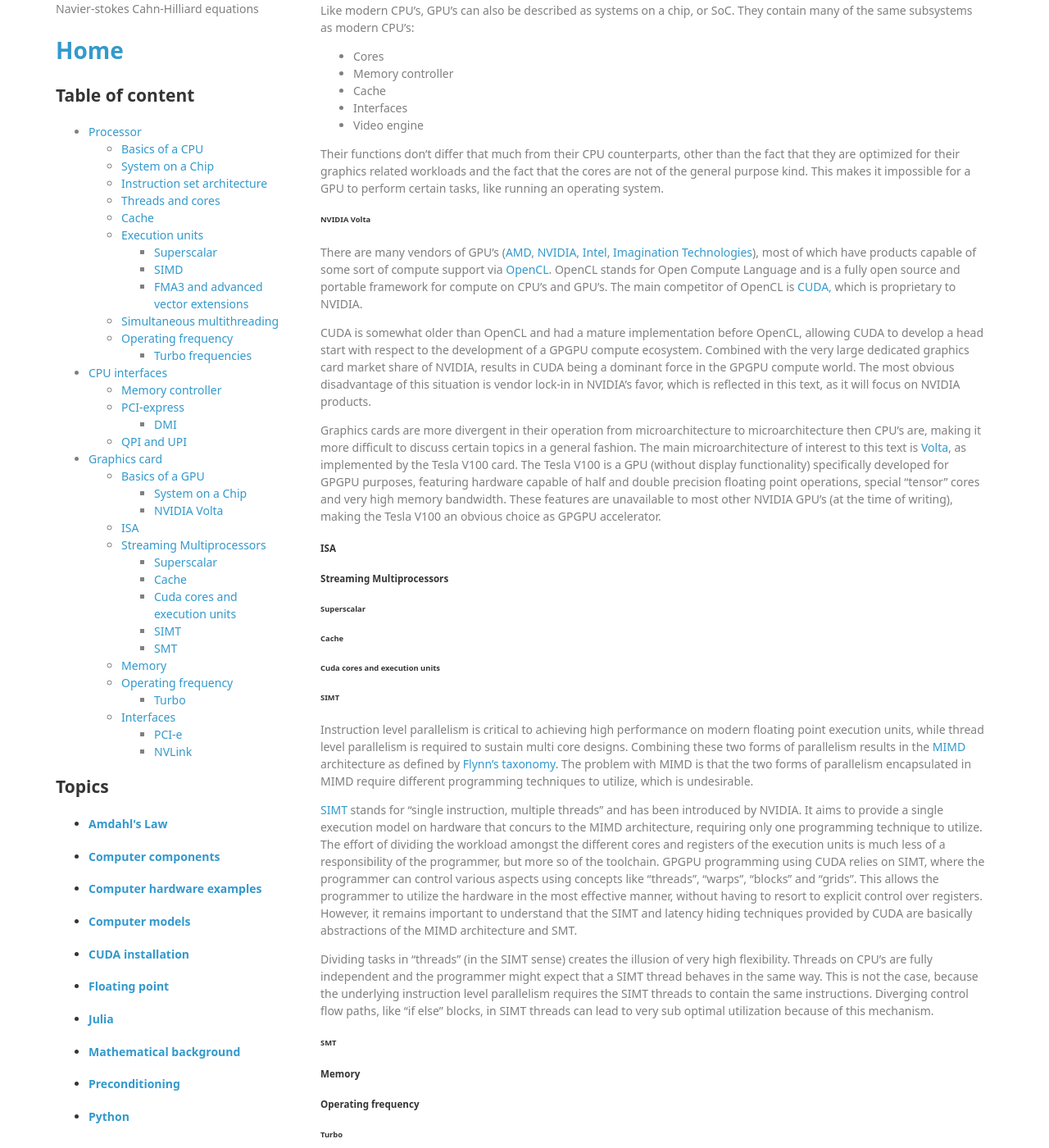
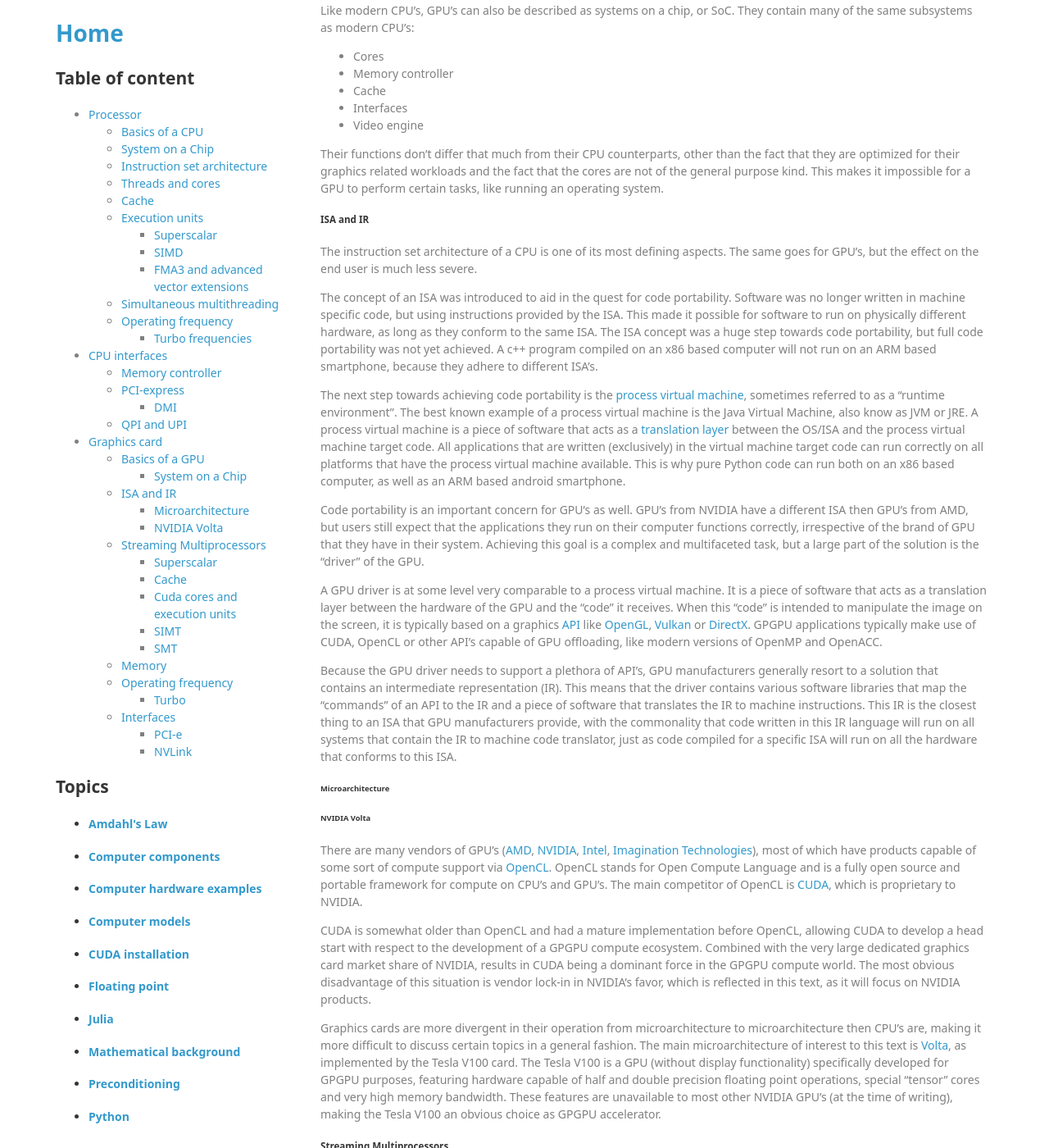
Before and after one commit to lucasbekker/lucasbekker.github.io, a Jekyll site: the page built from _sections/Computer_components.md, in a window 1280 px wide and 1400 px high, scrolled down 6364 px. Shown: the whole window at 82% size. Built offline with Jekyll 4.4.1, drawn with Linux system fonts in a browser that asks for light colours; nearby versions of some CDN libraries; formulas are drawn with MathJax 3.

Commit message:
Added subsection on ISA and IR.

```diff
--- a/_sections/Computer_components.md
+++ b/_sections/Computer_components.md
@@ -173,16 +173,31 @@ Like modern CPU's, GPU's can also be described as systems on a chip, or SoC. The
 
 Their functions don't differ that much from their CPU counterparts, other than the fact that they are optimized for their graphics related workloads and the fact that the cores are not of the general purpose kind. This makes it impossible for a GPU to perform certain tasks, like running an operating system.
 
+##### ISA and IR
+
+The instruction set architecture of a CPU is one of its most defining aspects. The same goes for GPU's, but the effect on the end user is much less severe.
+
+The concept of an ISA was introduced to aid in the quest for code portability. Software was no longer written in machine specific code, but using instructions provided by the ISA. This made it possible for software to run on physically different hardware, as long as they conform to the same ISA. The ISA concept was a huge step towards code portability, but full code portability was not yet achieved. A c++ program compiled on an x86 based computer will not run on an ARM based smartphone, because they adhere to different ISA's.
+
+The next step towards achieving code portability is the [process virtual machine](https://en.wikipedia.org/wiki/Virtual_machine#Process_virtual_machines), sometimes referred to as a "runtime environment". The best known example of a process virtual machine is the Java Virtual Machine, also know as JVM or JRE. A process virtual machine is a piece of software that acts as a [translation layer](https://www.utdallas.edu/~muratk/courses/cloud11f_files/smith-vm-overview.pdf) between the OS/ISA and the process virtual machine target code. All applications that are written (exclusively) in the virtual machine target code can run correctly on all platforms that have the process virtual machine available. This is why pure Python code can run both on an x86 based computer, as well as an ARM based android smartphone.
+
+Code portability is an important concern for GPU's as well. GPU's from NVIDIA have a different ISA then GPU's from AMD, but users still expect that the applications they run on their computer functions correctly, irrespective of the brand of GPU that they have in their system. Achieving this goal is a complex and multifaceted task, but a large part of the solution is the "driver" of the GPU.
+
+A GPU driver is at some level very comparable to a process virtual machine. It is a piece of software that acts as a translation layer between the hardware of the GPU and the "code" it receives. When this "code" is intended to manipulate the image on the screen, it is typically based on a graphics [API](https://en.wikipedia.org/wiki/Application_programming_interface) like [OpenGL](https://www.opengl.org/), [Vulkan](https://www.khronos.org/vulkan/) or [DirectX](https://en.wikipedia.org/wiki/DirectX). GPGPU applications typically make use of CUDA, OpenCL or other API's capable of GPU offloading, like modern versions of OpenMP and OpenACC.
+
+Because the GPU driver needs to support a plethora of API's, GPU manufacturers generally resort to a solution that contains an intermediate representation (IR). This means that the driver contains various software libraries that map the "commands" of an API to the IR and a piece of software that translates the IR to machine instructions. This IR is the closest thing to an ISA that GPU manufacturers provide, with the commonality that code written in this IR language will run on all systems that contain the IR to machine code translator, just as code compiled for a specific ISA will run on all the hardware that conforms to this ISA.
+
+###### Microarchitecture
+
+
+
 ###### NVIDIA Volta
 
 There are many vendors of GPU's ([AMD](https://www.amd.com/en), [NVIDIA](https://www.nvidia.com/en-us/), [Intel](https://www.intel.com/content/www/us/en/homepage.html), [Imagination Technologies](https://www.imgtec.com/)), most of which have products capable of some sort of compute support via [OpenCL](https://www.khronos.org/opencl/). OpenCL stands for Open Compute Language and is a fully open source and portable framework for compute on CPU's and GPU's. The main competitor of OpenCL is [CUDA](https://en.wikipedia.org/wiki/CUDA), which is proprietary to NVIDIA.
 
 CUDA is somewhat older than OpenCL and had a mature implementation before OpenCL, allowing CUDA to develop a head start with respect to the development of a GPGPU compute ecosystem. Combined with the very large dedicated graphics card market share of NVIDIA, results in CUDA being a dominant force in the GPGPU compute world. The most obvious disadvantage of this situation is vendor lock-in in NVIDIA's favor, which is reflected in this text, as it will focus on NVIDIA products.
 
-Graphics cards are more divergent in their operation from microarchitecture to microarchitecture then CPU's are, making it more difficult to discuss certain topics in a general fashion. The main microarchitecture of interest to this text is [Volta](https://en.wikipedia.org/wiki/Volta_(microarchitecture)), as implemented by the Tesla V100 card. The Tesla V100 is a GPU (without display functionality) specifically developed for GPGPU purposes, featuring hardware capable of half and double precision floating
-point operations, special "tensor" cores and very high memory bandwidth. These features are unavailable to most other NVIDIA GPU's (at the time of writing), making the Tesla V100 an obvious choice as GPGPU accelerator.
-
-##### ISA
+Graphics cards are more divergent in their operation from microarchitecture to microarchitecture then CPU's are, making it more difficult to discuss certain topics in a general fashion. The main microarchitecture of interest to this text is [Volta](https://en.wikipedia.org/wiki/Volta_(microarchitecture)), as implemented by the Tesla V100 card. The Tesla V100 is a GPU (without display functionality) specifically developed for GPGPU purposes, featuring hardware capable of half and double precision floating point operations, special "tensor" cores and very high memory bandwidth. These features are unavailable to most other NVIDIA GPU's (at the time of writing), making the Tesla V100 an obvious choice as GPGPU accelerator.
 
 ##### Streaming Multiprocessors
 
```
